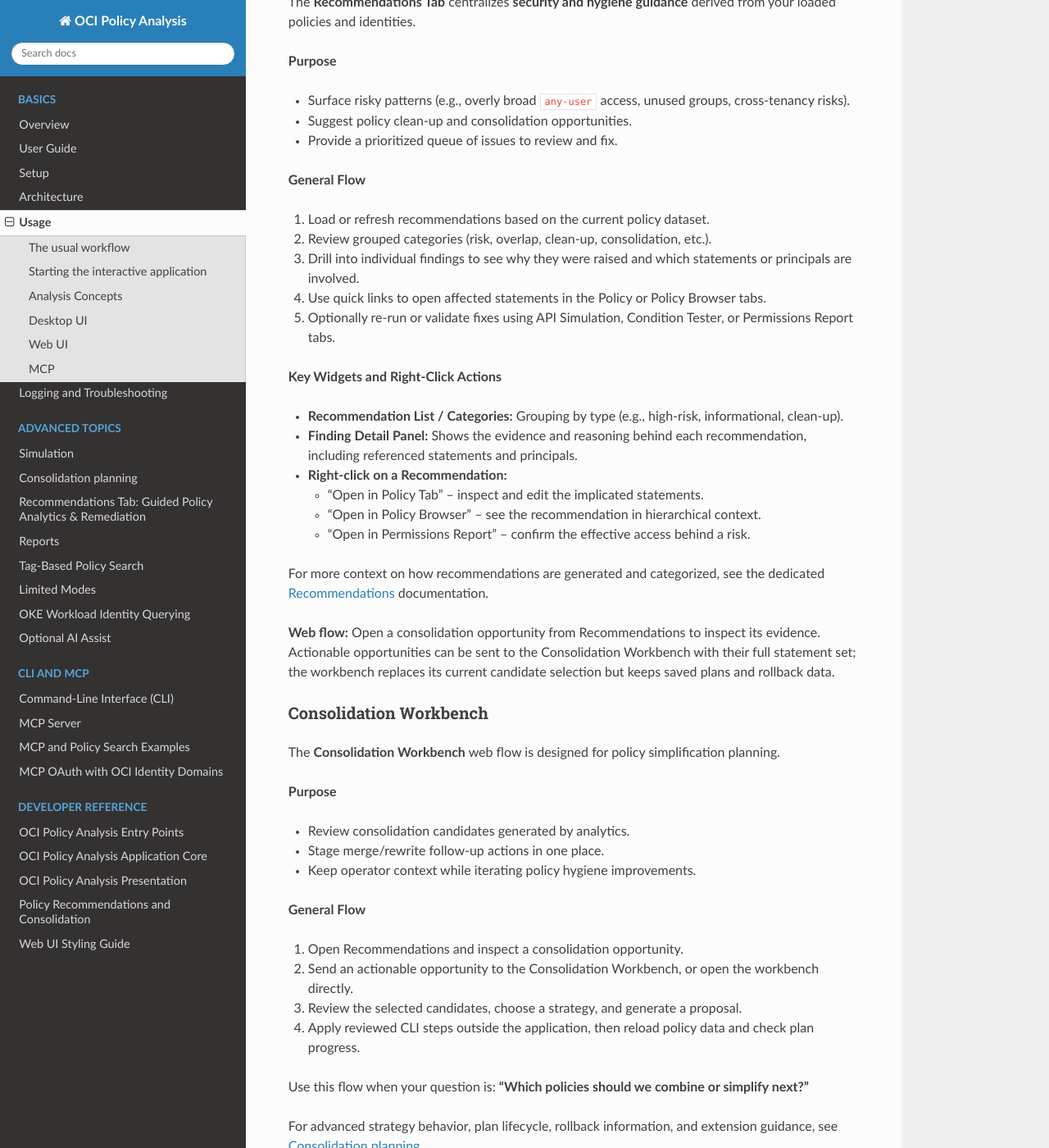
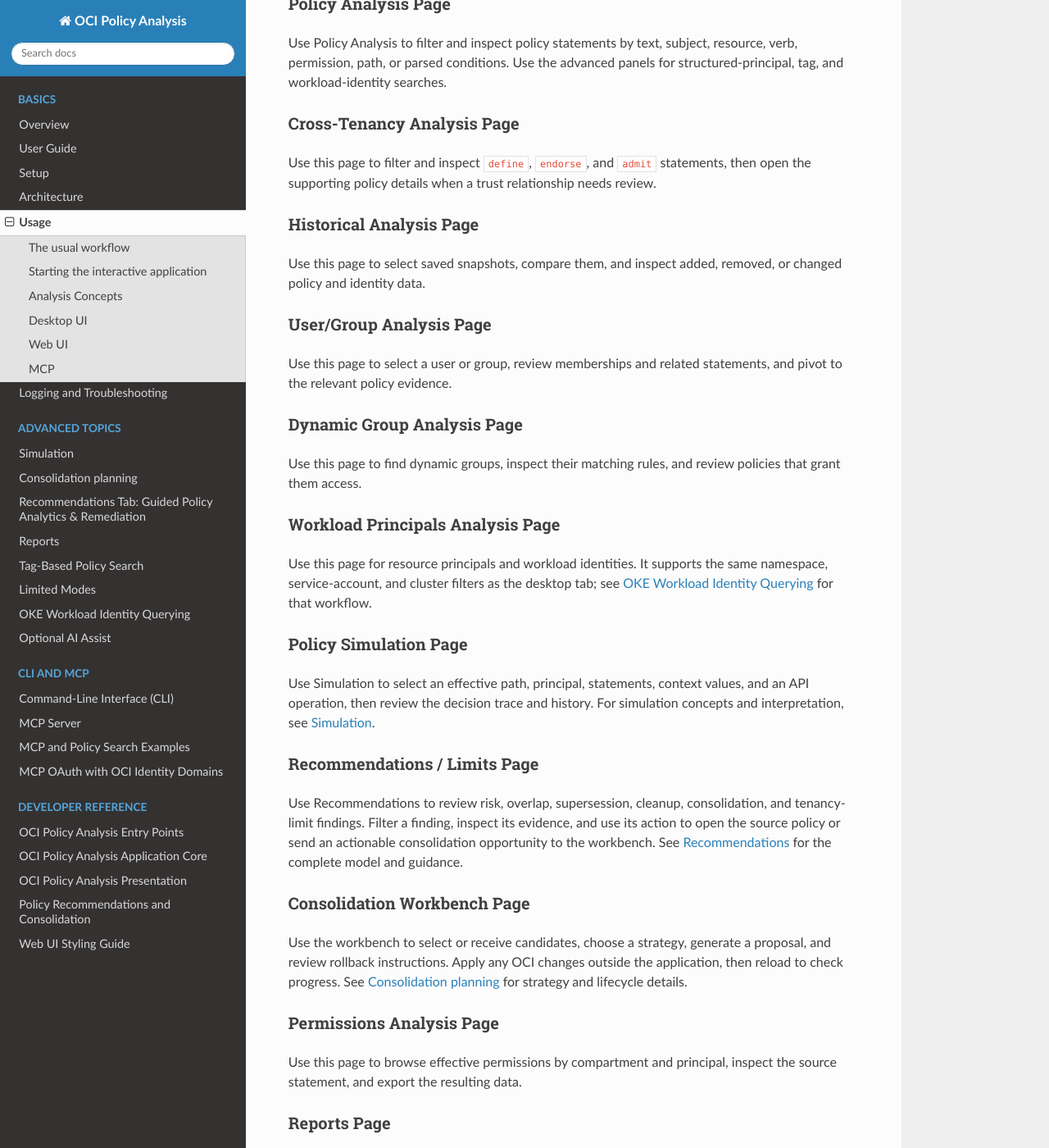
Before and after one commit to agregory999/oci-policy-analysis, a Sphinx documentation site: the page built from docs/source/usage.md, in a window 1280 px wide and 1400 px high, scrolled down 16536 px. Shown: the whole window at 82% size. Built offline with Sphinx 7.4.7 and the Read the Docs theme 3.1.0, drawn with Linux system fonts in a browser that asks for light colours; some of the changed text lies outside the part shown.

Commit message:
fix: refine policy limits displays and usage guidance

```diff
--- a/docs/source/usage.md
+++ b/docs/source/usage.md
@@ -6,9 +6,10 @@
 
 1. **Choose a data source.** Load current data from OCI, open a saved combined cache, or import OCI CIS Compliance output. The [data-source setup](./setup.md#choose-a-data-source) section explains what each option provides and where the data comes from.
 2. **Load the dataset.** In the desktop application, start on **Settings**. In the web application, use the data operations on the home page. Every analysis page uses the currently loaded dataset.
-3. **Investigate the question.** Start with Policy Browser or Policy Analysis, then move to the identity, permissions, historical, or specialist views that fit the question.
-4. **Validate the result.** Use Condition Tester, API Simulation, Permissions Report, or the policy-statement detail view to understand why access is granted, denied, or flagged.
-5. **Export, compare, or share.** Save a cache for later comparison, export a report, or expose the loaded dataset through MCP when appropriate.
+3. **Investigate the question.** Start with Policy Browser or Policy Analysis, then move to the identity, permissions, historical, or specialist views that fit the question. Review the Limits view when policy counts are close to a tenancy limit.
+4. **Validate everything.** Use Condition Tester, API Simulation, Recommendations, or the policy-statement detail view to understand why access is granted, denied, or flagged, and where a tenancy limit is being approached.
+5. **Consolidate or clean up.** Use Recommendations and the Consolidation Workbench to identify policy cleanup or consolidation opportunities. This is a guided process; the tool does not change OCI policies itself.
+6. **Export, compare, or share.** Save a cache for later comparison, export a report, or expose the loaded dataset through MCP when appropriate.
 
 ### Pick the right data source
 
@@ -128,6 +129,7 @@
 **Purpose**
 - Visualize the compartment hierarchy and attached policies at each level.
 - Quickly locate policies and statements that apply to a given compartment or path.
+- View tenancy limits and consumption for policy count and policy compartment chain count
 - Act as a launching point for deeper analysis in more specialized tabs.
 
 **General Flow**
@@ -138,6 +140,7 @@
 
 **Key Widgets and Right-Click Actions**
 - **Compartment/Policy Tree:** Expandable nodes representing compartments and policies. Selecting a node shows details (statements, metadata) in the side panel.
+- **Limit Data:** Shows or hides the limit data and highlights places where the tenancy is or is close to a limit.  Use this information for cleanup or requesting a limit increase from the tenancy.
 - **Statement Detail Pane:** Shows parsed statement text, subject, verbs, resource families, and where-clauses.
 - **Right-click on a Compartment:**
   - "Open in Policy Tab" – filters the Policy Tab to that compartment scope.
@@ -271,7 +274,7 @@
 
 Use this tab when you’re investigating **resource-based identities and their access footprint**.
 
-### Resource Principals Tab
+### Workload Principals Tab
 <!-- Anchor link; do not change or remove this line! -->
 
 The **Resource Principals Tab** surfaces policies and permissions related to **resource principals and workload identities**.
@@ -437,6 +440,34 @@
 
 This tab complements the **API Simulation Tab** by focusing on **conditions only**. For full policy + permission evaluation against API operations, see the Simulation tab (and the dedicated [Simulation](./simulation.md) documentation).
 
+### Tag-based Access Tab
+<!-- Anchor link; do not change or remove this line! -->
+
+Use **Tag-based Access** to find statements with `.tag.` conditions, narrow them by namespace, key, value, or access type, and inspect the parsed condition elements. Open the Prospective Editor or Condition Tester when a matching statement needs to be tested or revised.
+
+For tag-condition concepts and detailed search behavior, see [Tag-based Policy Search](./tag_based.md).
+
+### Recommendations Tab
+<!-- Anchor link; do not change or remove this line! -->
+
+Use **Policy Recommendations** to review risk, overlap, supersession, cleanup, consolidation, and limit findings for the loaded dataset. Filter the relevant subtab, inspect a finding's evidence, and use its actions to open the underlying policy or stage a review item. The tab identifies work to consider; it does not modify OCI policies.
+
+For the full finding model, limits workflow, and remediation guidance, see [Recommendations](./recommendations.md).
+
+### Reports Tab
+<!-- Anchor link; do not change or remove this line! -->
+
+Use **Reports** to select a report, generate a point-in-time artifact, preview it, and export it for sharing or audit records. Choose Policy Inventory for policy data, Effective Permissions for calculated access, or Full Policy Overlaps when you explicitly need that analysis.
+
+For report types and their contents, see [Reports](./reports.md).
+
+### Consolidation Workbench Tab
+<!-- Anchor link; do not change or remove this line! -->
+
+Use **Consolidation** to protect statements, select candidates, choose a strategy, and generate a reviewable proposal with rollback instructions. Review and apply any resulting OCI CLI or Console actions yourself, then reload the dataset to check progress.
+
+For strategies, plan lifecycle, placement rules, and rollback details, see [Consolidation planning](./consolidation.md).
+
 ### API Simulation Tab
 <!-- Anchor link; do not change or remove this line! -->
 
@@ -466,145 +497,90 @@
 
 For a deeper, engine-focused explanation of how simulation works (including prospective statements and MCP integration), see the dedicated [Simulation](./simulation.md) page. Maintainers can also consult the [simulation engine context](https://github.com/agregory999/oci-policy-analysis/blob/main/context/project/CONTEXT_simulation_engine.md).
 
+### Console & Maintenance Tabs
+<!-- Anchor link; do not change or remove this line! -->
+
+Use **Console Logging** to inspect application events while troubleshooting. Use **Maintenance** for cache and diagnostic operations, then refresh any affected analysis tabs.
+
 ## Web UI
 
 The web interface mirrors the same analysis model, but the entry points are card- and page-based instead of tab-based.
 
+### Home / Data Operations Page
+
+Use the home page to choose one data source—live tenancy, CIS compliance output, cache, or export—and follow progress while the shared dataset loads. Its navigation cards open the analysis and utility pages below.
+
+### Settings / Caches Page
+
+Use Settings to review web options and manage saved caches before or after loading a dataset. For source selection and cache behavior, see the [Setup Guide](./setup.md).
+
 ### Policy Analysis Page
 
-Use the Policy Analysis page for broad statement browsing and advanced filtering.
+Use Policy Analysis to filter and inspect policy statements by text, subject, resource, verb, permission, path, or parsed conditions. Use the advanced panels for structured-principal, tag, and workload-identity searches.
 
-- Basic filters cover statement text, subject, resource, verb, permission, and path.
-- Advanced filter panels expose tag conditions, parsed atoms, and structured principals.
-- OKE workload identity filters are available in the advanced workload-principal mode and map into the same `policy_search`/principal model described in [OKE Workload Identity Querying](./oke_workload_identity.md).
+### Cross-Tenancy Analysis Page
+
+Use this page to filter and inspect `define`, `endorse`, and `admit` statements, then open the supporting policy details when a trust relationship needs review.
+
+### Historical Analysis Page
+
+Use this page to select saved snapshots, compare them, and inspect added, removed, or changed policy and identity data.
+
+### User/Group Analysis Page
+
+Use this page to select a user or group, review memberships and related statements, and pivot to the relevant policy evidence.
+
+### Dynamic Group Analysis Page
+
+Use this page to find dynamic groups, inspect their matching rules, and review policies that grant them access.
 
 ### Workload Principals Analysis Page
 
-Use this page for resource principals and workload identities.
+Use this page for resource principals and workload identities. It supports the same namespace, service-account, and cluster filters as the desktop tab; see [OKE Workload Identity Querying](./oke_workload_identity.md) for that workflow.
 
-- It supports the same OKE namespace, service-account, and cluster filters as the desktop resource-principal tab.
-- It is the right place for advanced `request.principal.*` analysis when you do not want to work through raw policy text.
+### Policy Simulation Page
 
-### Tag-based Access Tab
-<!-- Anchor link; do not change or remove this line! -->
+Use Simulation to select an effective path, principal, statements, context values, and an API operation, then review the decision trace and history. For simulation concepts and interpretation, see [Simulation](./simulation.md).
 
-The **Tag-based Access Tab** is an advanced, mostly read-only workspace for understanding IAM statements that use `.tag.` conditions. For a more detailed breakdown of tag condition semantics, see [Tag-based Policy Search](./tag_based.md).
+### Recommendations / Limits Page
 
-**Purpose**
-- Discover and review policy statements that rely on tag-based access logic.
-- Break complex `where` clauses into structured tag-condition components.
-- Help you pivot quickly into testing and what-if authoring workflows.
+Use Recommendations to review risk, overlap, supersession, cleanup, consolidation, and tenancy-limit findings. Filter a finding, inspect its evidence, and use its action to open the source policy or send an actionable consolidation opportunity to the workbench. See [Recommendations](./recommendations.md) for the complete model and guidance.
 
-**General Flow**
-1. Load the tab to see statements containing tag-based conditions.
-2. Apply filters by **Tag Namespace**, **Tag Key**, and **Access Type** (for example `target.resource` or `request.principal.group`).
-3. Select a statement to inspect individual extracted tag conditions (operator, values, subexpression).
-4. Use right-click actions to send full conditions or individual subexpressions to **Condition Tester**.
-5. Optionally open **Prospective Editor…** (and/or use builder actions) for what-if statement workflows.
+### Consolidation Workbench Page
 
-**Key Widgets and Actions**
-- **Tag-based Policies Overview:** Upper table for statements plus parsed condition structure (for example `ANY { c1, ALL { c2, c3 } }`).
-- **Tag Condition Detail Table:** Lower table showing condition ID, access type, namespace/key, operator, and value.
-- **Filter Controls:** Namespace/key text filters, access-type selector, parsed-column toggle, and **Show Prospective**.
-- **Prospective Editor… button:** Opens the shared prospective editor window.
-- **Refresh from Loaded Policies:** Rebuilds the in-memory tag-based view from currently loaded data.
+Use the workbench to select or receive candidates, choose a strategy, generate a proposal, and review rollback instructions. Apply any OCI changes outside the application, then reload to check progress. See [Consolidation planning](./consolidation.md) for strategy and lifecycle details.
 
-Use this tab when you’re asking: **“How are tags being used to gate access in our policies?”**
+### Permissions Analysis Page
 
-### Recommendations Tab
-<!-- Anchor link; do not change or remove this line! -->
+Use this page to browse effective permissions by compartment and principal, inspect the source statement, and export the resulting data.
 
-The **Recommendations Tab** centralizes **security and hygiene guidance** derived from your loaded policies and identities.
+### Reports Page
 
-**Purpose**
-- Surface risky patterns (e.g., overly broad `any-user` access, unused groups, cross-tenancy risks).
-- Suggest policy clean-up and consolidation opportunities.
-- Provide a prioritized queue of issues to review and fix.
+Use Reports to generate, preview, and download a Policy Inventory, Effective Permissions, or explicitly requested Full Policy Overlaps artifact. See [Reports](./reports.md) for report contents.
 
-**General Flow**
-1. Load or refresh recommendations based on the current policy dataset.
-2. Review grouped categories (risk, overlap, clean-up, consolidation, etc.).
-3. Drill into individual findings to see why they were raised and which statements or principals are involved.
-4. Use quick links to open affected statements in the Policy or Policy Browser tabs.
-5. Optionally re-run or validate fixes using API Simulation, Condition Tester, or Permissions Report tabs.
+### Tag Namespaces Page
 
-**Key Widgets and Right-Click Actions**
-- **Recommendation List / Categories:** Grouping by type (e.g., high-risk, informational, clean-up).
-- **Finding Detail Panel:** Shows the evidence and reasoning behind each recommendation, including referenced statements and principals.
-- **Right-click on a Recommendation:**
-  - "Open in Policy Tab" – inspect and edit the implicated statements.
-  - "Open in Policy Browser" – see the recommendation in hierarchical context.
-  - "Open in Permissions Report" – confirm the effective access behind a risk.
+Use this page to inspect tenancy tag namespaces and values that can be used when reviewing tag-based access. For parsed tag-policy searches and condition semantics, see [Tag-based Policy Search](./tag_based.md).
 
-For more context on how recommendations are generated and categorized, see the dedicated [Recommendations](./recommendations.md) documentation.
+### Compartment Hierarchy Page
 
-**Web flow:** Open a consolidation opportunity from Recommendations to inspect its evidence. Actionable opportunities can be sent to the Consolidation Workbench with their full statement set; the workbench replaces its current candidate selection but keeps saved plans and rollback data.
+Use this page to browse the loaded compartment tree and its policy-statement counts, then select a compartment to focus subsequent analysis.
 
-### Consolidation Workbench
-<!-- Anchor link; do not change or remove this line! -->
+### Condition Tester Page
 
-The **Consolidation Workbench** web flow is designed for policy simplification planning.
+Use this page to paste a `where` clause, enter sample variables, and evaluate the condition before using it in a policy or simulation.
 
-**Purpose**
-- Review consolidation candidates generated by analytics.
-- Stage merge/rewrite follow-up actions in one place.
-- Keep operator context while iterating policy hygiene improvements.
+### Reference Data Page
 
-**General Flow**
-1. Open Recommendations and inspect a consolidation opportunity.
-2. Send an actionable opportunity to the Consolidation Workbench, or open the workbench directly.
-3. Review the selected candidates, choose a strategy, and generate a proposal.
-4. Apply reviewed CLI steps outside the application, then reload policy data and check plan progress.
+Use Reference Data for permission lookup, API-operation checks, overlap tests, and source references without leaving the browser.
 
-Use this flow when your question is: **“Which policies should we combine or simplify next?”**
+### Logging Page
 
-For advanced strategy behavior, plan lifecycle, rollback information, and extension guidance, see
-[Consolidation planning](./consolidation.md).
+Use Logging to inspect application events and adjust the displayed level while troubleshooting a load or analysis workflow.
 
-### Reference Data Page (Web)
-<!-- Anchor link; do not change or remove this line! -->
+### Limited Scope Management Page
 
-The **Reference Data** web page provides compact lookup utilities for permissions, overlap checks, and source mapping.
-
-**Purpose**
-- Resolve permissions by resource/family + verb/action.
-- Check overlap between two statement-style selectors.
-- Find source references for resource/family terms.
-- Test API operation permission requirements quickly.
-
-**Key Web Widgets**
-- **Reference Mapping** (permission lookup)
-- **API Operations Tester** (operation + selected permissions -> True/False style check)
-- **Overlap Utility**
-- **Reference Source**
-
-Use this page when you want a fast, reference-data-driven validation workflow without leaving the browser.
-
-### Console & Maintenance Tabs
-<!-- Anchor link; do not change or remove this line! -->
-
-The **Console** and **Maintenance** tabs support **operational monitoring and housekeeping**.
-
-**Console Tab – Purpose & Flow**
-- View real-time application logs and debug information.
-- Diagnose issues with data loading, MCP integration, or tab behavior.
-
-**Console – Key Widgets**
-- **Log Output Window:** Streams log messages as you interact with the app.
-- **Filter / Search Controls:** Filter by log level or search for specific text.
-- **Log Level Controls (if available):** Adjust verbosity for troubleshooting.
-
-Use the Console tab when you need to **see what the app is doing under the hood**.
-
-**Maintenance Tab – Purpose & Flow**
-- Run admin and clean-up tasks that keep local data and caches healthy.
-
-**Maintenance – Key Widgets and Actions**
-- **Cache Management Buttons:** Clear or rotate policy caches; refresh reference data.
-- **Repair / Diagnostic Tools:** Run routines that check for inconsistent data or stale snapshots.
-- **Status Messages:** Indicate when maintenance tasks complete and whether any issues were found.
-
-Because maintenance actions can affect data used by other tabs, re-open or refresh impacted tabs (Policy, Simulation, Recommendations, etc.) after performing operations here.
+Use this page when working with a limited dataset to see available capabilities and manage the supported scope. See [Limited Compliance Loading](./limited_modes.md#limited-compliance-loading) for its constraints.
 
 ## MCP
 
--- a/src/oci_policy_analysis/presentation/web/static/recommendations.html
+++ b/src/oci_policy_analysis/presentation/web/static/recommendations.html
@@ -842,7 +842,7 @@
         const policiesLimit = limits.policies_count;
         const chainLimit = limits.policy_statements_per_compartment_chain_count;
         if (policiesLimit && chainLimit) {
-          summary.textContent = `Policy objects: ${limits.policy_count || 0} / ${policiesLimit} · Chain statements: ${limits.max_chain_count || 0} / ${chainLimit} · Source: ${limits.source || 'unknown'}`;
+          summary.textContent = `Limits: policies-count: ${policiesLimit} (currently ${limits.policy_count || 0} in tenancy), policy-statements-per-compartment-chain-count: ${chainLimit} (maximum compartment: ${limits.max_chain_count || 0}) | Source: ${limits.source || 'unknown'}`;
         } else if (limits.offline_editable) {
           summary.textContent = 'Limits not supplied for this cached/CIS dataset. Enter both values to assess policy and hierarchy counts.';
         } else {
```
Also changed, not shown: 4 other files.
